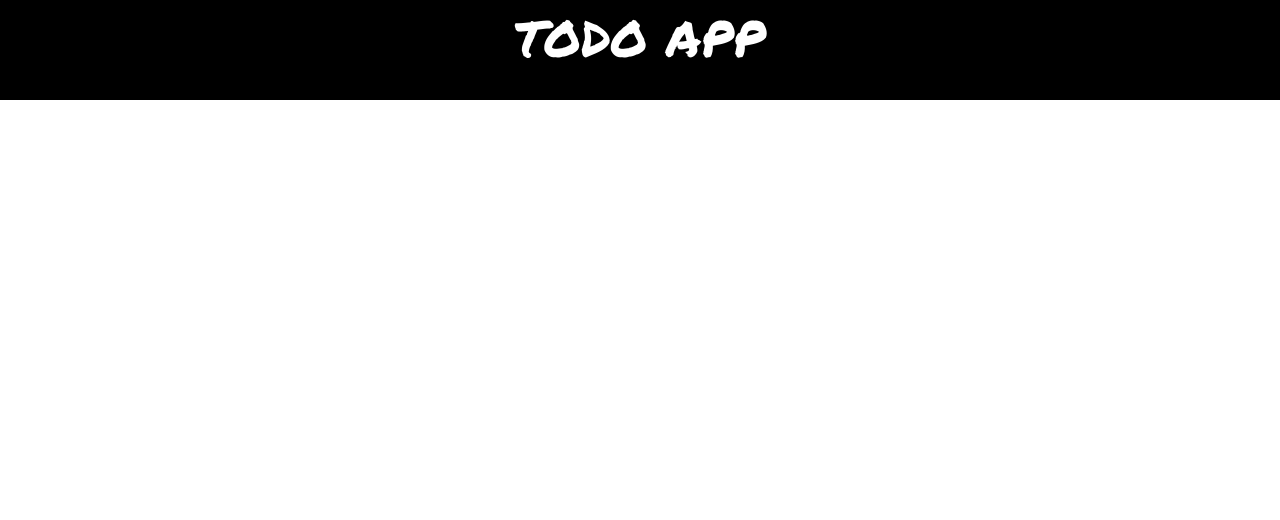
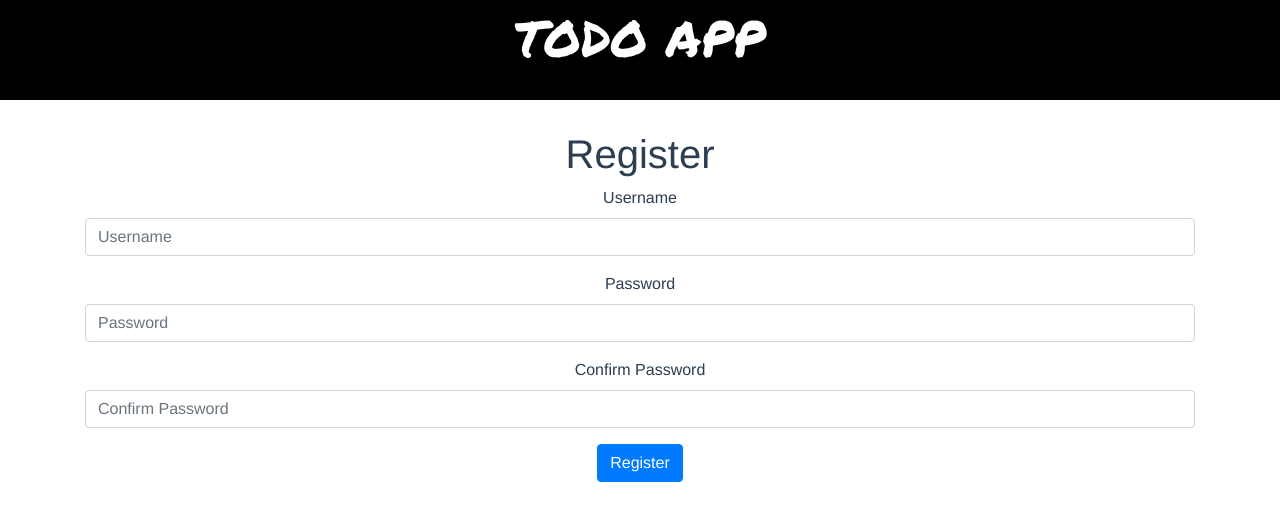
Before and after one commit to adrianpalomares/TodoApp, a Vue app in the folder client/: page /register in a window 1280 px wide. Shown: the top 520 px of the page. Built offline with nearby package versions, Linux system fonts and the light colour scheme.

Commit message:
Created a register page

```diff
--- a/client/src/router/index.js
+++ b/client/src/router/index.js
@@ -5,6 +5,7 @@ import Login from "../views/Login";
 import Logout from "../views/Logout";
 import Home from "../views/Home";
 import Profile from "../views/Profile";
+import Register from "../views/Register";
 
 Vue.use(VueRouter);
 
@@ -30,6 +31,11 @@ const routes = [
         component: Profile,
     },
     {
+        path: "/register",
+        name: "Register",
+        component: Register,
+    },
+    {
         path: "/",
         name: "Home",
         component: Home,
--- /dev/null
+++ b/client/src/views/Register.vue
@@ -0,0 +1,55 @@
+<template>
+  <div class="container">
+    <h1>Register</h1>
+    <form @submit="handleSubmit">
+      <div class="form-group">
+        <label for="inputUsername">Username</label>
+        <input
+          type="text"
+          class="form-control"
+          id="inputUsername"
+          placeholder="Username"
+          v-model="username"
+        />
+      </div>
+      <div class="form-group">
+        <label for="inputPassword">Password</label>
+        <input
+          type="password"
+          class="form-control"
+          id="inputPassword"
+          placeholder="Password"
+          v-model="password"
+        />
+      </div>
+      <div class="form-group">
+        <label for="inputPassword">Confirm Password</label>
+        <input
+          type="password"
+          class="form-control"
+          id="inputConfirmPassword"
+          placeholder="Confirm Password"
+          v-model="confirmPassword"
+        />
+      </div>
+      <button type="submit" class="btn btn-primary">Register</button>
+    </form>
+  </div>
+</template>
+<script>
+export default {
+  name: "Register",
+  data: function () {
+    return {
+      username: "",
+      password: "",
+      confirmPassword: "",
+    };
+  },
+  methods: {
+    handleSubmit: function (e) {
+      e.preventDefault();
+    },
+  },
+};
+</script>
```
